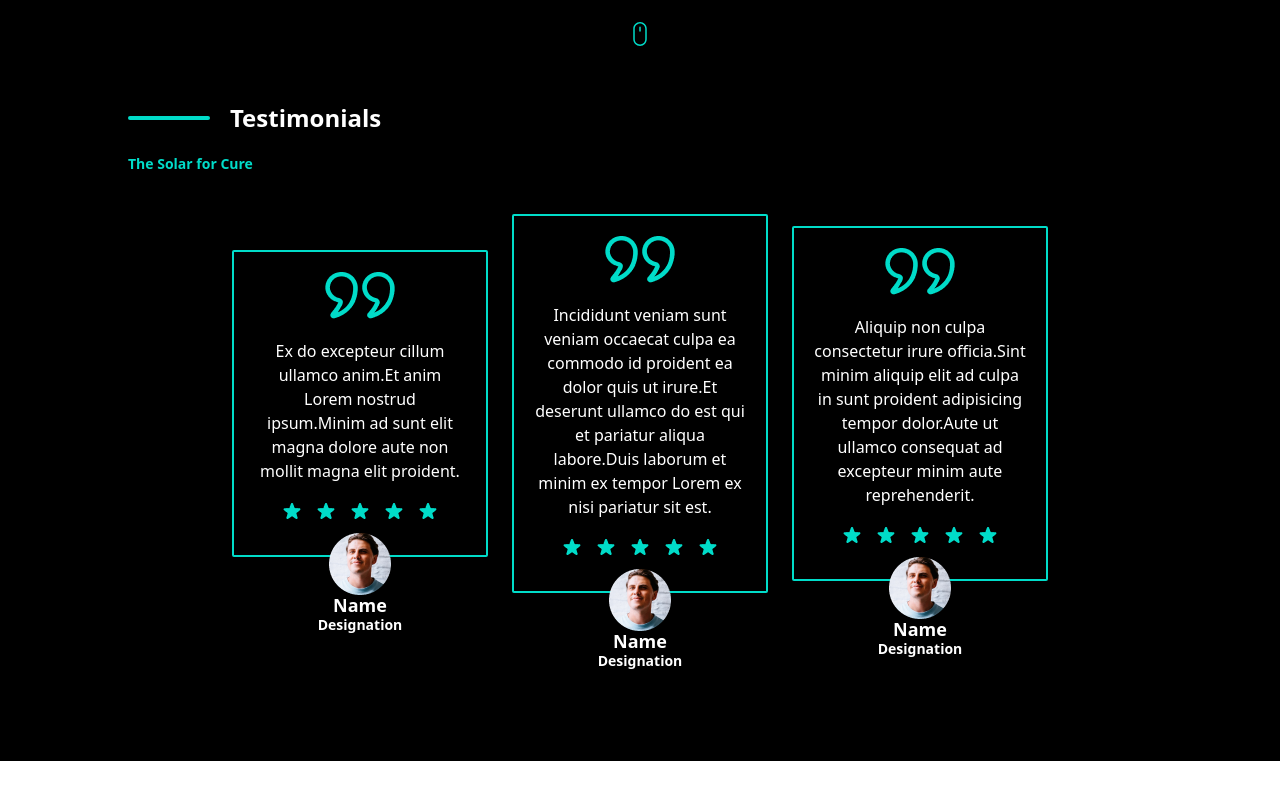
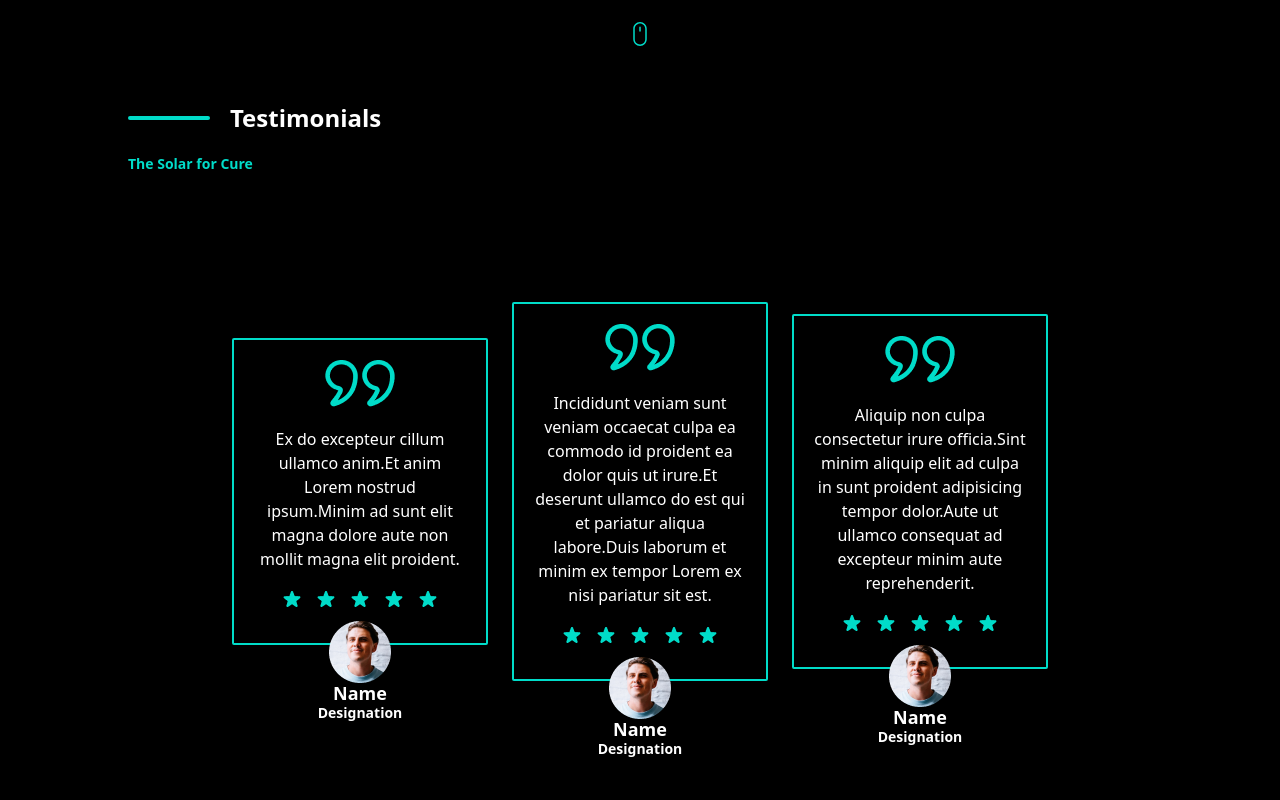
Before and after one commit to NEXT-BUG/sun-diagnostic-laboratory, a Next.js app: page / in a window 1280 px wide. Shown: the part 3333-4133 px from the top of the page. Before the commit the page ends 4094 px from the top, so only its background shows below. Built offline with nearby package versions, Linux system fonts and the light colour scheme.

Commit message:
Fixed Bug in Testimonials

```diff
--- a/components/landingPage/Testimonials.js
+++ b/components/landingPage/Testimonials.js
@@ -32,7 +32,7 @@ const mockTestimonials = [
 
 const Testimonials = () => {
   return (
-    <div className="bg-black w-screen h-full pb-20 lg:pb-32 relative pt-10">
+    <div className="bg-black w-screen h-full lg:h-screen pb-20 lg:pb-32 relative pt-10">
       <div className="w-[80%] mx-auto space-y-5 flex flex-col items-center lg:items-start">
         <div className="flex items-center space-x-5 w-full text-center justify-center lg:justify-start">
           <div className="w-[40%] lg:w-[8%] h-1 bg-primary rounded-md" />
@@ -42,7 +42,7 @@ const Testimonials = () => {
         <p className="text-primary text-sm font-semibold">The Solar for Cure</p>
       </div>
 
-      <div className="flex justify-center flex-wrap items-center space-y-32 lg:space-y-0 lg:space-x-6 w-2/3 mx-auto mt-10 pb-10">
+      <div className="flex justify-center flex-col lg:flex-row items-center space-y-32 lg:space-y-0 lg:space-x-6 w-2/3 mx-auto mt-32 pb-10">
         {mockTestimonials.map((testimonial, index) => (
           <Card key={index} {...testimonial} />
         ))}
```
